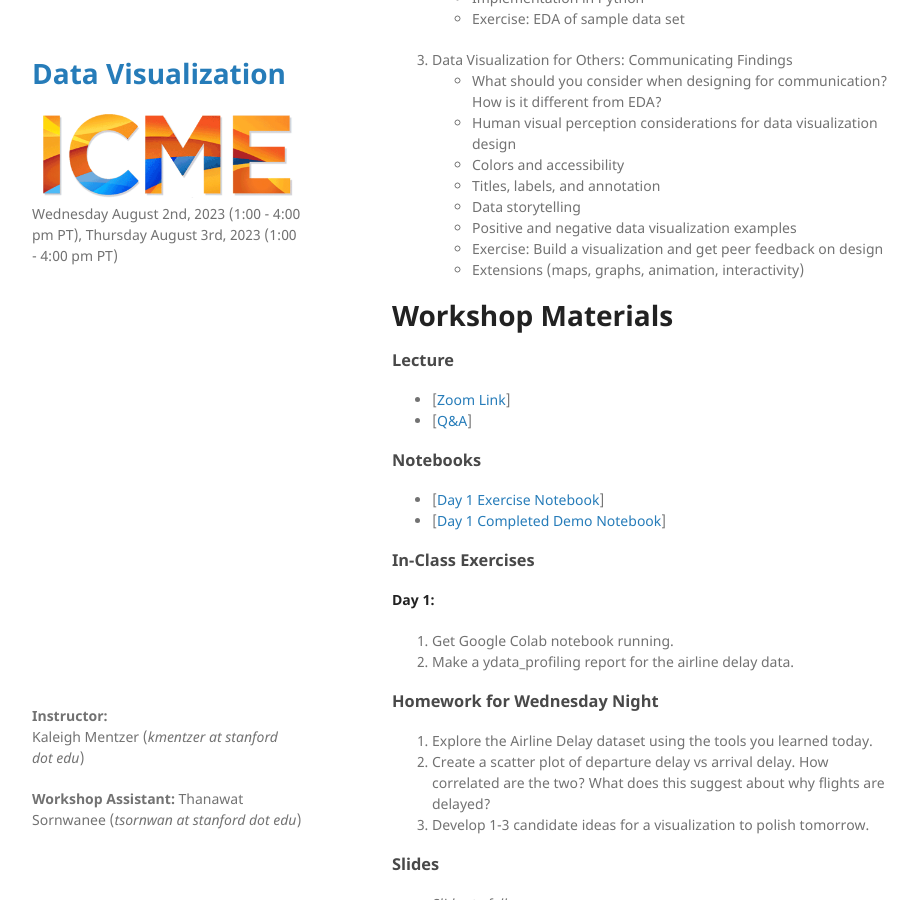
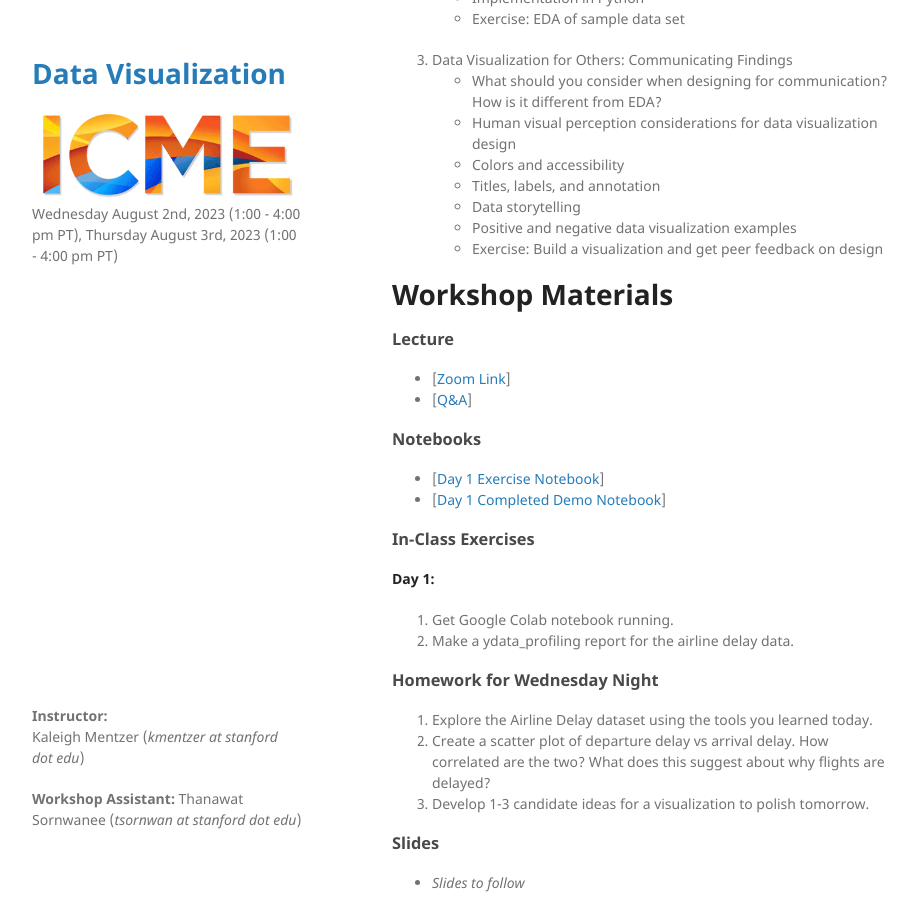
Before and after one commit to tsornwanee/icme-data-visualization, a Jekyll site: the page built from index.md, in a window 1280 px wide and 900 px high, scrolled down 1820 px. Shown: the whole window, without its empty margins (178-1096 px from the left). Built offline with Jekyll 4.4.1, drawn with Linux system fonts in a browser that asks for light colours; our own code applies the rules of GitHub Pages for plain Markdown files.

Commit message:
removing extensions from schedule

```diff
--- a/index.md
+++ b/index.md
@@ -48,8 +48,6 @@ This class will cover key data visualization skills for data science application
   - Data storytelling
   - Positive and negative data visualization examples
   - Exercise: Build a visualization and get peer feedback on design
-  - Extensions (maps, graphs, animation, interactivity)
-
 
 
 # Workshop Materials
```
